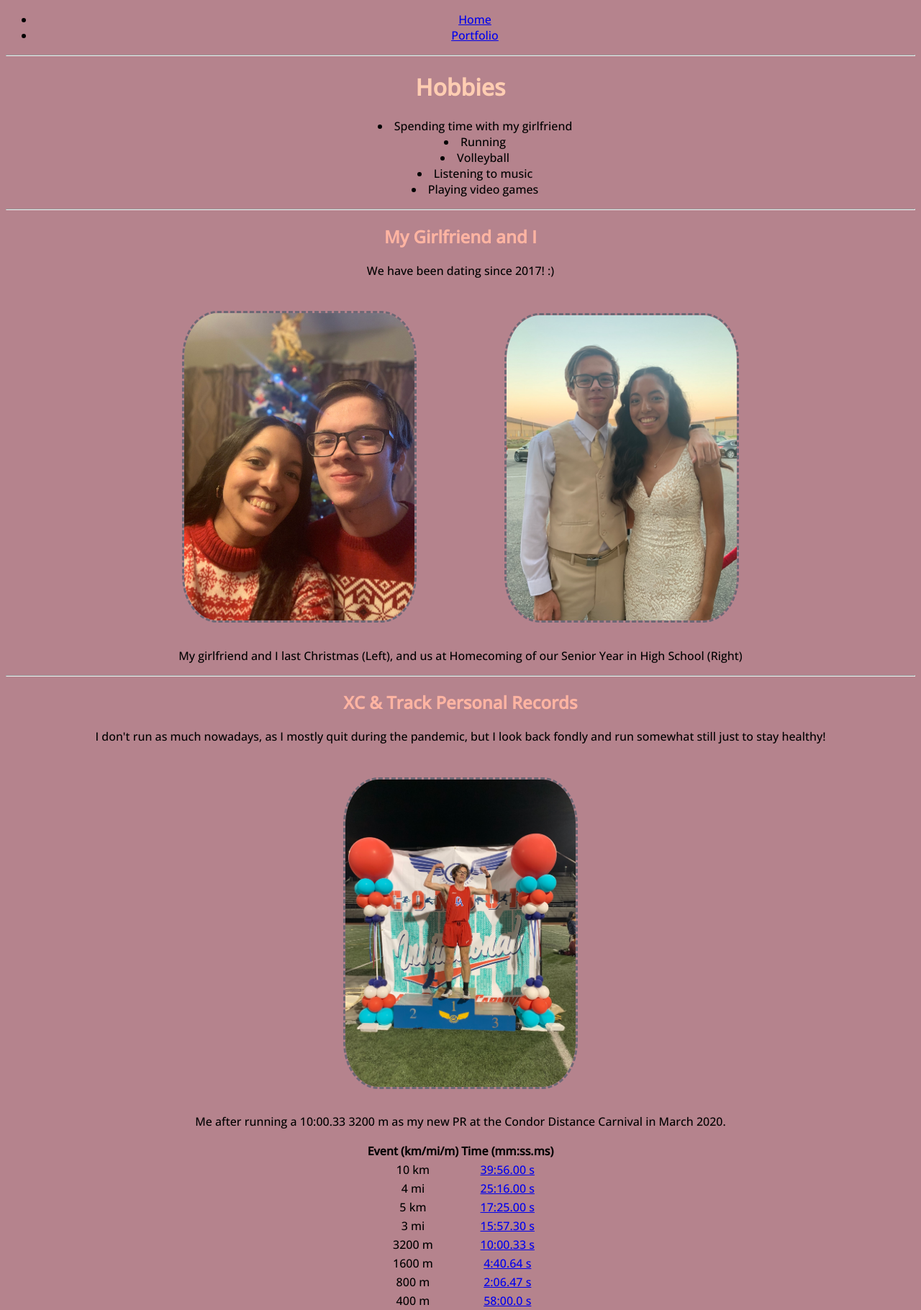
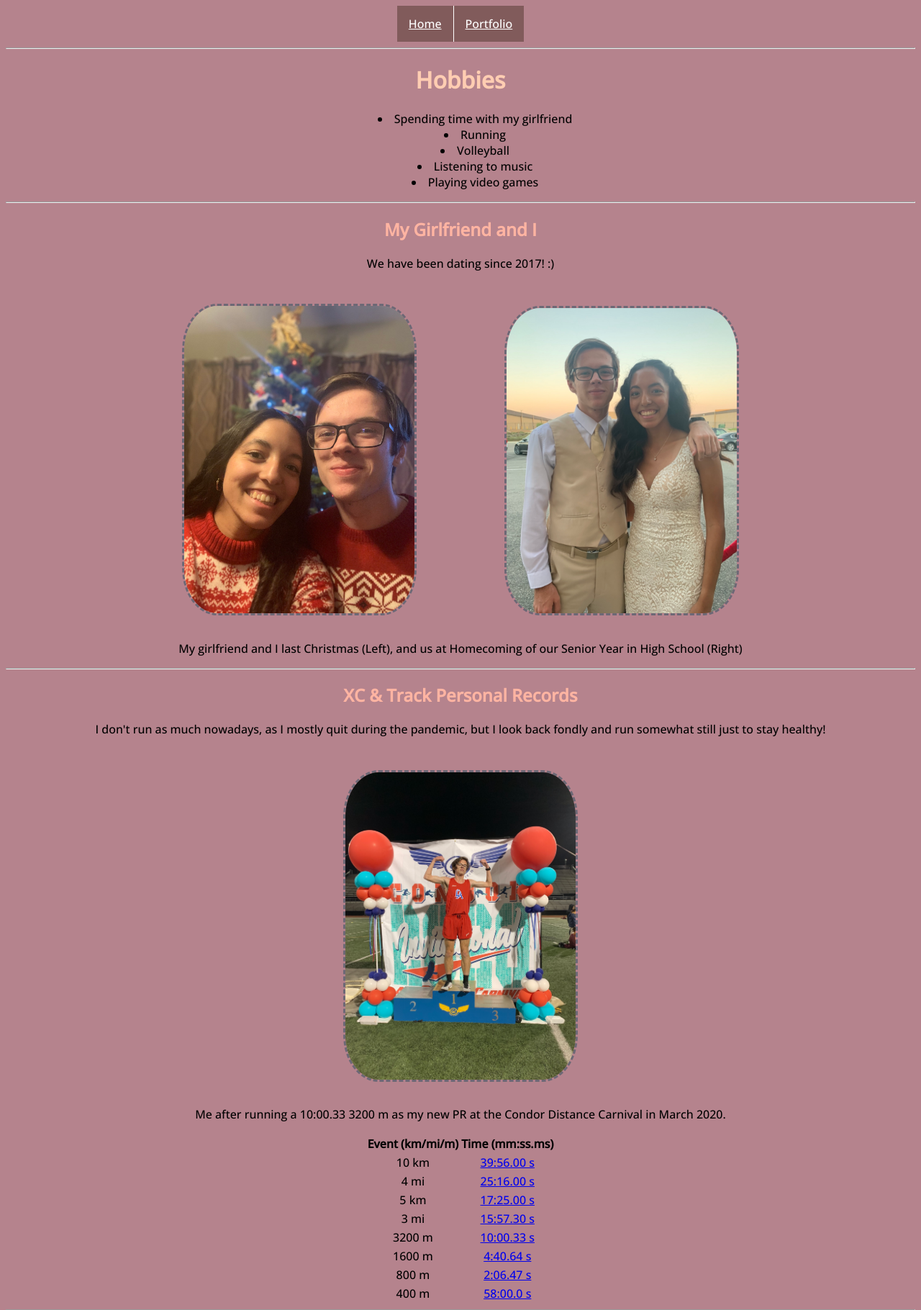
Before and after one commit to JRSiwiecki/CS-2250, a PHP site: page /hobbies.html in a window 1280 px wide. Shown: the top 1820 px of the page at 72% size. Run offline with PHP 8.4, Linux system fonts and the light colour scheme.

Commit message:
Updated navbar

```diff
--- a/HW2/css/styles.css
+++ b/HW2/css/styles.css
@@ -41,3 +41,28 @@ img.mosaic--image {
   width: 320px;
   height: 180px;
 }
+
+ul.nav--list {
+  list-style-type: none;
+  margin: 0;
+  padding: 0;
+  overflow: hidden;
+  display: flex;
+  justify-content: center;
+}
+
+li.nav--item:last-child {
+  border-left: 1px solid white;
+}
+
+a.nav--link {
+  display: block;
+  color: white;
+  text-align: center;
+  padding: 14px 16px;
+  background-color: #815b5b;
+}
+
+.nav--item .nav--link:hover {
+  color: #2c3639;
+}
--- a/HW2/hobbies.html
+++ b/HW2/hobbies.html
@@ -1,29 +1,33 @@
 <!DOCTYPE html>
 <html>
   <head>
+    <meta charset="utf-8" />
+    <title>Hobbies</title>
+    <link rel="stylesheet" href="css/styles.css" />
 
-        <meta charset="utf-8">
-        <title>Hobbies</title>
-        <link rel="stylesheet" href="css/styles.css">
-
-        <link rel="preconnect" href="https://fonts.googleapis.com">
-        <link rel="preconnect" href="https://fonts.gstatic.com" crossorigin>
-        <link href="https://fonts.googleapis.com/css2?family=Open+Sans:wght@300;500&display=swap" rel="stylesheet">
-
+    <link rel="preconnect" href="https://fonts.googleapis.com" />
+    <link rel="preconnect" href="https://fonts.gstatic.com" crossorigin />
+    <link
+      href="https://fonts.googleapis.com/css2?family=Open+Sans:wght@300;500&display=swap"
+      rel="stylesheet"
+    />
   </head>
 
   <body>
-
     <header>
       <nav>
         <ul class="nav--list">
-                    <li><a href="index.html">Home</a></li>
-                    <li><a href="portfolio.html">Portfolio</a></li>
+          <li class="nav--item">
+            <a class="nav--link" href="index.html">Home</a>
+          </li>
+          <li class="nav--item">
+            <a class="nav--link" href="portfolio.html">Portfolio</a>
+          </li>
         </ul>
       </nav>
     </header>
 
-        <hr>
+    <hr />
 
     <h1 class="page--title">Hobbies</h1>
 
@@ -33,37 +37,53 @@
       <li>Running</li>
       <li>Volleyball</li>
       <li>Listening to music</li>
-            <li>Playing video games </li>
+      <li>Playing video games</li>
     </ul>
 
-        <hr>
+    <hr />
 
     <h2 class="hobby--title">My Girlfriend and I</h2>
     <p>We have been dating since 2017! :)</p>
 
     <!-- Requirement-1.L -->
     <figure>
-            <img src="images/denise%20and%20i%20christmas.jpg" alt="My girlfriend and I (Christmas 2022)" width="320">
-            <img src="images/denise%20and%20i%20hoco.jpg" alt="My girlfriend and I (Homecoming 2020)" width="320">
+      <img
+        src="images/denise%20and%20i%20christmas.jpg"
+        alt="My girlfriend and I (Christmas 2022)"
+        width="320"
+      />
+      <img
+        src="images/denise%20and%20i%20hoco.jpg"
+        alt="My girlfriend and I (Homecoming 2020)"
+        width="320"
+      />
 
       <!-- Requirement-1.M -->
-            <figcaption>My girlfriend and I last Christmas (Left), and us at Homecoming of our Senior Year in High School (Right)</figcaption>
+      <figcaption>
+        My girlfriend and I last Christmas (Left), and us at Homecoming of our
+        Senior Year in High School (Right)
+      </figcaption>
     </figure>
 
+    <hr />
 
-
-
-        <hr>
-
-        <h2 class="hobby--title">XC & Track Personal Records</h3>
-        <p>I don't run as much nowadays, as I mostly quit during the pandemic, but I look back fondly and run somewhat still just to stay healthy!</p>
+    <h2 class="hobby--title">XC & Track Personal Records</h2>
+    <p>
+      I don't run as much nowadays, as I mostly quit during the pandemic, but I
+      look back fondly and run somewhat still just to stay healthy!
+    </p>
 
     <figure>
-            <img src="images/joe%203200%20flex.jpg" alt="Me flexing after running a 10:00.33 3200 as my new pr!" width="320">
-            <figcaption>Me after running a 10:00.33 3200 m as my new PR at the Condor Distance Carnival in March 2020.</figcaption>
+      <img
+        src="images/joe%203200%20flex.jpg"
+        alt="Me flexing after running a 10:00.33 3200 as my new pr!"
+        width="320"
+      />
+      <figcaption>
+        Me after running a 10:00.33 3200 m as my new PR at the Condor Distance
+        Carnival in March 2020.
+      </figcaption>
     </figure>
-
-
 
     <!-- Requirement-1.O -->
     <table class="pr--table">
```
Also changed, not shown: other parts of HW2/hobbies.html (+81 -34 lines), HW2/index.html (+6 -2 lines), HW2/portfolio.html (+6 -2 lines). Lines whose indentation alone changed are shown as unchanged.
